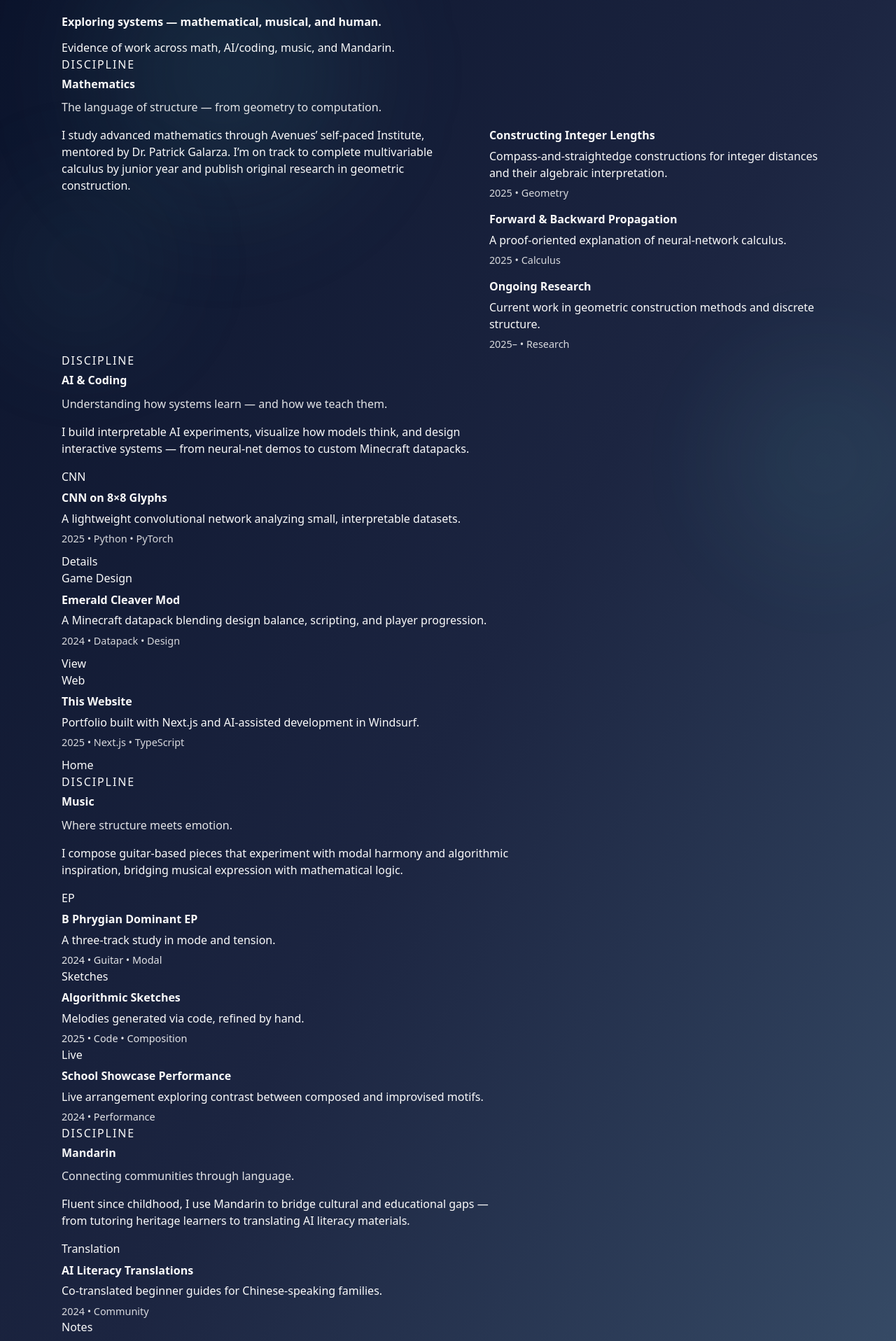
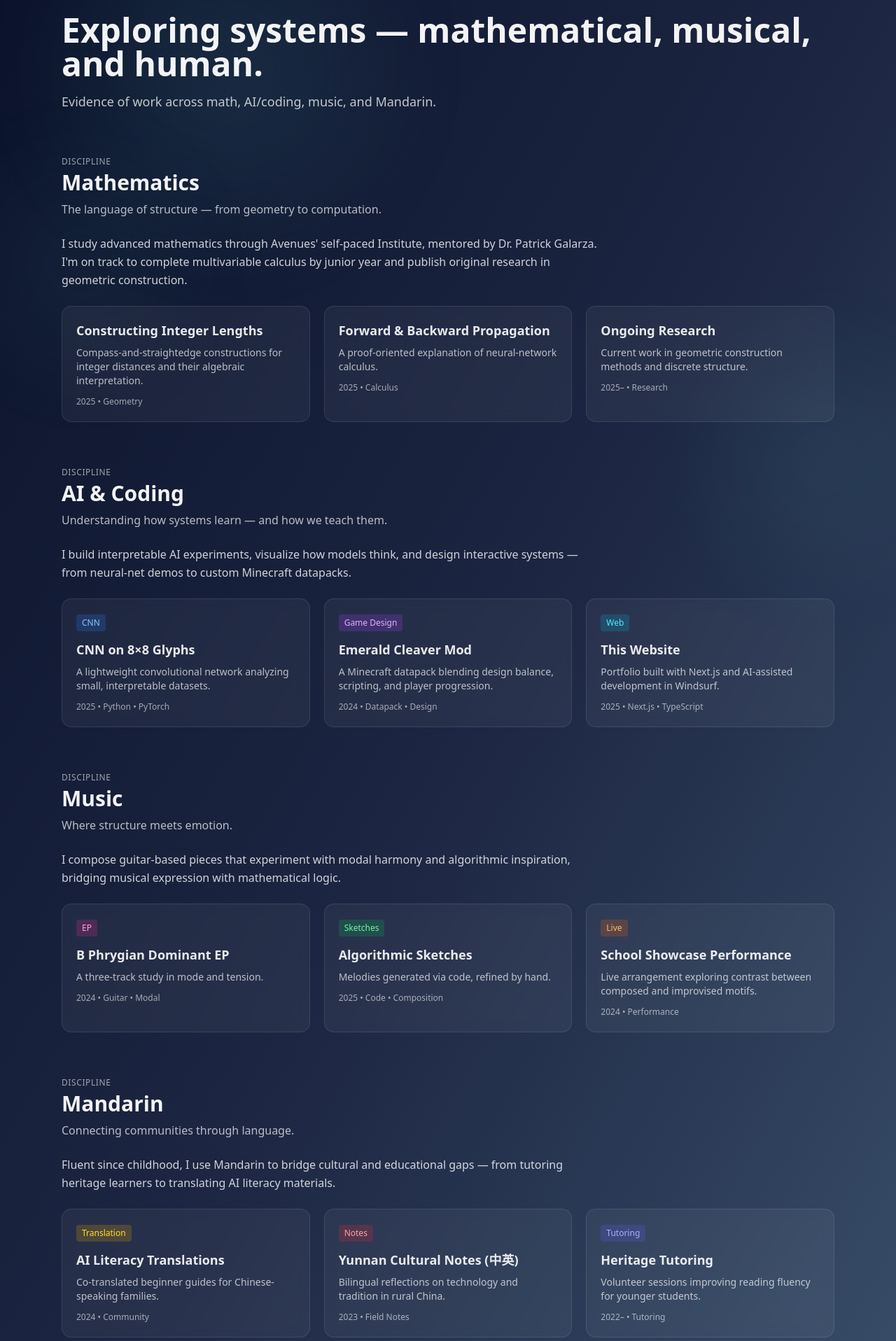
Before and after one commit to bingst0n/bingst0n.github.io, a Next.js app: page /projects-skills in a window 1280 px wide. Shown: the part 80-1996 px from the top of the page at 70% size. Built offline with nearby package versions, Linux system fonts and the light colour scheme.

Commit message:
Rewrite Projects & Skills and About pages with blue theme: proper text sizes, rounded glassmorphic boxes, improved layout

```diff
--- a/app/projects-skills/page.tsx
+++ b/app/projects-skills/page.tsx
@@ -7,206 +7,177 @@ export const metadata = {
 
 export default function ProjectsSkillsPage() {
   return (
-    <>
+    <div className="space-y-16">
       {/* Intro */}
-      <section className="section">
-        <div className="container">
-          <h1 className="display" style={{ fontFamily: 'var(--font-mono)', fontWeight: 700 }}>
+      <section className="space-y-4">
+        <h1 className="text-4xl sm:text-5xl font-bold text-white/95">
           Exploring systems — mathematical, musical, and human.
         </h1>
-          <p className="mono" style={{ maxWidth: '65ch', marginTop: '0.8rem' }}>
+        <p className="text-lg text-white/75 max-w-3xl">
           Evidence of work across math, AI/coding, music, and Mandarin.
         </p>
-        </div>
       </section>
 
       {/* Math */}
-      <section className="section">
-        <div className="container">
+      <section className="space-y-6">
         <div>
-            <div className="mono" style={{ textTransform: 'uppercase', letterSpacing: '.12em' }}>Discipline</div>
-            <h2 style={{ fontFamily: 'var(--font-mono)', fontWeight: 700, marginTop: '.25rem' }}>Mathematics</h2>
-            <div className="rule" style={{ marginTop: '.4rem', maxWidth: '320px' }} />
-          </div>
-          <p className="mono" style={{ opacity: 0.9, marginTop: '0.6rem' }}>
+          <div className="text-xs uppercase tracking-wider text-white/60 mb-1">Discipline</div>
+          <h2 className="text-3xl font-bold text-white/95">Mathematics</h2>
+          <p className="text-white/70 mt-2">
             The language of structure — from geometry to computation.
           </p>
-          <div style={{ display: 'grid', gridTemplateColumns: '1.2fr 1fr', gap: '1.2rem', marginTop: '1rem' }}>
-            <div>
-              <p style={{ maxWidth: '70ch' }}>
-                I study advanced mathematics through Avenues’ self-paced Institute, mentored by Dr. Patrick Galarza. I’m on track
+        </div>
+        <p className="text-white/80 max-w-3xl leading-relaxed">
+          I study advanced mathematics through Avenues' self-paced Institute, mentored by Dr. Patrick Galarza. I'm on track
           to complete multivariable calculus by junior year and publish original research in geometric construction.
         </p>
-            </div>
-            <div className="grid" style={{ gridTemplateColumns: '1fr', gap: '0.9rem' }}>
-              <article className="card">
-                <h3 style={{ fontFamily: 'var(--font-mono)', fontWeight: 700 }}>Constructing Integer Lengths</h3>
-                <p className="mono" style={{ marginTop: '0.35rem' }}>
+        <div className="grid sm:grid-cols-2 lg:grid-cols-3 gap-5">
+          <article className="bg-white/5 border border-white/10 backdrop-blur rounded-xl p-5">
+            <h3 className="font-semibold text-lg text-white/90">Constructing Integer Lengths</h3>
+            <p className="text-white/70 text-sm mt-2">
               Compass-and-straightedge constructions for integer distances and their algebraic interpretation.
             </p>
-                <div className="mono" style={{ marginTop: '.4rem', fontSize: '.9rem', opacity: .85 }}>2025 • Geometry</div>
+            <div className="text-xs text-white/60 mt-3">2025 • Geometry</div>
           </article>
-              <article className="card">
-                <h3 style={{ fontFamily: 'var(--font-mono)', fontWeight: 700 }}>Forward & Backward Propagation</h3>
-                <p className="mono" style={{ marginTop: '0.35rem' }}>
+          <article className="bg-white/5 border border-white/10 backdrop-blur rounded-xl p-5">
+            <h3 className="font-semibold text-lg text-white/90">Forward & Backward Propagation</h3>
+            <p className="text-white/70 text-sm mt-2">
               A proof-oriented explanation of neural-network calculus.
             </p>
-                <div className="mono" style={{ marginTop: '.4rem', fontSize: '.9rem', opacity: .85 }}>2025 • Calculus</div>
+            <div className="text-xs text-white/60 mt-3">2025 • Calculus</div>
           </article>
-              <article className="card">
-                <h3 style={{ fontFamily: 'var(--font-mono)', fontWeight: 700 }}>Ongoing Research</h3>
-                <p className="mono" style={{ marginTop: '0.35rem' }}>
+          <article className="bg-white/5 border border-white/10 backdrop-blur rounded-xl p-5">
+            <h3 className="font-semibold text-lg text-white/90">Ongoing Research</h3>
+            <p className="text-white/70 text-sm mt-2">
               Current work in geometric construction methods and discrete structure.
             </p>
-                <div className="mono" style={{ marginTop: '.4rem', fontSize: '.9rem', opacity: .85 }}>2025– • Research</div>
+            <div className="text-xs text-white/60 mt-3">2025– • Research</div>
           </article>
-            </div>
-          </div>
         </div>
       </section>
 
       {/* AI & Coding */}
-      <section className="section">
-        <div className="container">
+      <section className="space-y-6">
         <div>
-            <div className="mono" style={{ textTransform: 'uppercase', letterSpacing: '.12em' }}>Discipline</div>
-            <h2 style={{ fontFamily: 'var(--font-mono)', fontWeight: 700, marginTop: '.25rem' }}>AI & Coding</h2>
-            <div className="rule" style={{ marginTop: '.4rem', maxWidth: '320px' }} />
-          </div>
-          <p className="mono" style={{ opacity: 0.9, marginTop: '0.6rem' }}>
+          <div className="text-xs uppercase tracking-wider text-white/60 mb-1">Discipline</div>
+          <h2 className="text-3xl font-bold text-white/95">AI & Coding</h2>
+          <p className="text-white/70 mt-2">
             Understanding how systems learn — and how we teach them.
           </p>
-          <p style={{ maxWidth: '70ch', marginTop: '1rem' }}>
+        </div>
+        <p className="text-white/80 max-w-3xl leading-relaxed">
           I build interpretable AI experiments, visualize how models think, and design interactive systems — from neural-net
           demos to custom Minecraft datapacks.
         </p>
-          <div className="grid grid-3" style={{ marginTop: '1rem' }}>
-            <article className="card">
-              <div className="tag">CNN</div>
-              <h3 style={{ fontFamily: 'var(--font-mono)', fontWeight: 700, marginTop: '0.4rem' }}>CNN on 8×8 Glyphs</h3>
-              <p className="mono" style={{ marginTop: '0.35rem' }}>
+        <div className="grid sm:grid-cols-2 lg:grid-cols-3 gap-5">
+          <article className="bg-white/5 border border-white/10 backdrop-blur rounded-xl p-5">
+            <div className="inline-block text-xs px-2 py-1 bg-blue-500/20 text-blue-300 rounded mb-3">CNN</div>
+            <h3 className="font-semibold text-lg text-white/90">CNN on 8×8 Glyphs</h3>
+            <p className="text-white/70 text-sm mt-2">
               A lightweight convolutional network analyzing small, interpretable datasets.
             </p>
-              <div className="mono" style={{ marginTop: '.4rem', fontSize: '.9rem', opacity: .85 }}>2025 • Python • PyTorch</div>
-              <div style={{ marginTop: '0.6rem', display: 'flex', gap: '.6rem', flexWrap: 'wrap' }}>
-                <Link className="btn" href="/projects-skills">Details</Link>
-              </div>
+            <div className="text-xs text-white/60 mt-3">2025 • Python • PyTorch</div>
           </article>
-            <article className="card">
-              <div className="tag">Game Design</div>
-              <h3 style={{ fontFamily: 'var(--font-mono)', fontWeight: 700, marginTop: '0.4rem' }}>Emerald Cleaver Mod</h3>
-              <p className="mono" style={{ marginTop: '0.35rem' }}>
+          <article className="bg-white/5 border border-white/10 backdrop-blur rounded-xl p-5">
+            <div className="inline-block text-xs px-2 py-1 bg-purple-500/20 text-purple-300 rounded mb-3">Game Design</div>
+            <h3 className="font-semibold text-lg text-white/90">Emerald Cleaver Mod</h3>
+            <p className="text-white/70 text-sm mt-2">
               A Minecraft datapack blending design balance, scripting, and player progression.
             </p>
-              <div className="mono" style={{ marginTop: '.4rem', fontSize: '.9rem', opacity: .85 }}>2024 • Datapack • Design</div>
-              <div style={{ marginTop: '0.6rem', display: 'flex', gap: '.6rem', flexWrap: 'wrap' }}>
-                <Link className="btn" href="/projects-skills">View</Link>
-              </div>
+            <div className="text-xs text-white/60 mt-3">2024 • Datapack • Design</div>
           </article>
-            <article className="card">
-              <div className="tag">Web</div>
-              <h3 style={{ fontFamily: 'var(--font-mono)', fontWeight: 700, marginTop: '0.4rem' }}>This Website</h3>
-              <p className="mono" style={{ marginTop: '0.35rem' }}>
+          <article className="bg-white/5 border border-white/10 backdrop-blur rounded-xl p-5">
+            <div className="inline-block text-xs px-2 py-1 bg-cyan-500/20 text-cyan-300 rounded mb-3">Web</div>
+            <h3 className="font-semibold text-lg text-white/90">This Website</h3>
+            <p className="text-white/70 text-sm mt-2">
               Portfolio built with Next.js and AI-assisted development in Windsurf.
             </p>
-              <div className="mono" style={{ marginTop: '.4rem', fontSize: '.9rem', opacity: .85 }}>2025 • Next.js • TypeScript</div>
-              <div style={{ marginTop: '0.6rem', display: 'flex', gap: '.6rem', flexWrap: 'wrap' }}>
-                <Link className="btn" href="/">Home</Link>
-              </div>
+            <div className="text-xs text-white/60 mt-3">2025 • Next.js • TypeScript</div>
           </article>
-          </div>
         </div>
       </section>
 
       {/* Music */}
-      <section className="section" style={{ background: 'var(--brunswick-green)', color: 'var(--tea-green)' }}>
-        <div className="container">
+      <section className="space-y-6">
         <div>
-            <div className="mono" style={{ textTransform: 'uppercase', letterSpacing: '.12em', color: 'var(--tea-green)' }}>Discipline</div>
-            <h2 style={{ fontFamily: 'var(--font-mono)', fontWeight: 700, color: 'var(--tea-green)', marginTop: '.25rem' }}>Music</h2>
-            <div className="rule" style={{ marginTop: '.4rem', maxWidth: '320px', background: 'var(--tea-green)' }} />
-          </div>
-          <p className="mono" style={{ opacity: 0.9, marginTop: '0.6rem', color: 'var(--tea-green)' }}>
+          <div className="text-xs uppercase tracking-wider text-white/60 mb-1">Discipline</div>
+          <h2 className="text-3xl font-bold text-white/95">Music</h2>
+          <p className="text-white/70 mt-2">
             Where structure meets emotion.
           </p>
-          <p style={{ maxWidth: '70ch', marginTop: '1rem' }}>
+        </div>
+        <p className="text-white/80 max-w-3xl leading-relaxed">
           I compose guitar-based pieces that experiment with modal harmony and algorithmic inspiration, bridging musical
           expression with mathematical logic.
         </p>
-          <div className="grid grid-3" style={{ marginTop: '1rem' }}>
-            <article className="card" style={{ background: 'color-mix(in srgb, var(--tea-green) 85%, transparent)' }}>
-              <div className="tag">EP</div>
-              <h3 style={{ fontFamily: 'var(--font-mono)', fontWeight: 700, marginTop: '0.4rem' }}>B Phrygian Dominant EP</h3>
-              <p className="mono" style={{ marginTop: '0.35rem' }}>A three-track study in mode and tension.</p>
-              <div className="mono" style={{ marginTop: '.4rem', fontSize: '.9rem', opacity: .9 }}>2024 • Guitar • Modal</div>
+        <div className="grid sm:grid-cols-2 lg:grid-cols-3 gap-5">
+          <article className="bg-white/5 border border-white/10 backdrop-blur rounded-xl p-5">
+            <div className="inline-block text-xs px-2 py-1 bg-pink-500/20 text-pink-300 rounded mb-3">EP</div>
+            <h3 className="font-semibold text-lg text-white/90">B Phrygian Dominant EP</h3>
+            <p className="text-white/70 text-sm mt-2">A three-track study in mode and tension.</p>
+            <div className="text-xs text-white/60 mt-3">2024 • Guitar • Modal</div>
           </article>
-            <article className="card" style={{ background: 'color-mix(in srgb, var(--tea-green) 85%, transparent)' }}>
-              <div className="tag">Sketches</div>
-              <h3 style={{ fontFamily: 'var(--font-mono)', fontWeight: 700, marginTop: '0.4rem' }}>Algorithmic Sketches</h3>
-              <p className="mono" style={{ marginTop: '0.35rem' }}>Melodies generated via code, refined by hand.</p>
-              <div className="mono" style={{ marginTop: '.4rem', fontSize: '.9rem', opacity: .9 }}>2025 • Code • Composition</div>
+          <article className="bg-white/5 border border-white/10 backdrop-blur rounded-xl p-5">
+            <div className="inline-block text-xs px-2 py-1 bg-green-500/20 text-green-300 rounded mb-3">Sketches</div>
+            <h3 className="font-semibold text-lg text-white/90">Algorithmic Sketches</h3>
+            <p className="text-white/70 text-sm mt-2">Melodies generated via code, refined by hand.</p>
+            <div className="text-xs text-white/60 mt-3">2025 • Code • Composition</div>
           </article>
-            <article className="card" style={{ background: 'color-mix(in srgb, var(--tea-green) 85%, transparent)' }}>
-              <div className="tag">Live</div>
-              <h3 style={{ fontFamily: 'var(--font-mono)', fontWeight: 700, marginTop: '0.4rem' }}>School Showcase Performance</h3>
-              <p className="mono" style={{ marginTop: '0.35rem' }}>Live arrangement exploring contrast between composed and improvised motifs.</p>
-              <div className="mono" style={{ marginTop: '.4rem', fontSize: '.9rem', opacity: .9 }}>2024 • Performance</div>
+          <article className="bg-white/5 border border-white/10 backdrop-blur rounded-xl p-5">
+            <div className="inline-block text-xs px-2 py-1 bg-orange-500/20 text-orange-300 rounded mb-3">Live</div>
+            <h3 className="font-semibold text-lg text-white/90">School Showcase Performance</h3>
+            <p className="text-white/70 text-sm mt-2">Live arrangement exploring contrast between composed and improvised motifs.</p>
+            <div className="text-xs text-white/60 mt-3">2024 • Performance</div>
           </article>
-          </div>
         </div>
       </section>
 
       {/* Mandarin */}
-      <section className="section" style={{ background: 'var(--sage)' }}>
-        <div className="container">
+      <section className="space-y-6">
         <div>
-            <div className="mono" style={{ textTransform: 'uppercase', letterSpacing: '.12em' }}>Discipline</div>
-            <h2 style={{ fontFamily: 'var(--font-mono)', fontWeight: 700, marginTop: '.25rem' }}>Mandarin</h2>
-            <div className="rule" style={{ marginTop: '.4rem', maxWidth: '320px' }} />
-          </div>
-          <p className="mono" style={{ opacity: 0.9, marginTop: '0.6rem' }}>
+          <div className="text-xs uppercase tracking-wider text-white/60 mb-1">Discipline</div>
+          <h2 className="text-3xl font-bold text-white/95">Mandarin</h2>
+          <p className="text-white/70 mt-2">
             Connecting communities through language.
           </p>
-          <p style={{ maxWidth: '70ch', marginTop: '1rem' }}>
+        </div>
+        <p className="text-white/80 max-w-3xl leading-relaxed">
           Fluent since childhood, I use Mandarin to bridge cultural and educational gaps — from tutoring heritage learners
           to translating AI literacy materials.
         </p>
-          <div className="grid grid-3" style={{ marginTop: '1rem' }}>
-            <article className="card">
-              <div className="tag">Translation</div>
-              <h3 style={{ fontFamily: 'var(--font-mono)', fontWeight: 700, marginTop: '0.4rem' }}>AI Literacy Translations</h3>
-              <p className="mono" style={{ marginTop: '0.35rem' }}>Co-translated beginner guides for Chinese-speaking families.</p>
-              <div className="mono" style={{ marginTop: '.4rem', fontSize: '.9rem', opacity: .85 }}>2024 • Community</div>
+        <div className="grid sm:grid-cols-2 lg:grid-cols-3 gap-5">
+          <article className="bg-white/5 border border-white/10 backdrop-blur rounded-xl p-5">
+            <div className="inline-block text-xs px-2 py-1 bg-yellow-500/20 text-yellow-300 rounded mb-3">Translation</div>
+            <h3 className="font-semibold text-lg text-white/90">AI Literacy Translations</h3>
+            <p className="text-white/70 text-sm mt-2">Co-translated beginner guides for Chinese-speaking families.</p>
+            <div className="text-xs text-white/60 mt-3">2024 • Community</div>
           </article>
-            <article className="card">
-              <div className="tag">Notes</div>
-              <h3 style={{ fontFamily: 'var(--font-mono)', fontWeight: 700, marginTop: '0.4rem' }}>Yunnan Cultural Notes (中英)</h3>
-              <p className="mono" style={{ marginTop: '0.35rem' }}>Bilingual reflections on technology and tradition in rural China.</p>
-              <div className="mono" style={{ marginTop: '.4rem', fontSize: '.9rem', opacity: .85 }}>2023 • Field Notes</div>
+          <article className="bg-white/5 border border-white/10 backdrop-blur rounded-xl p-5">
+            <div className="inline-block text-xs px-2 py-1 bg-red-500/20 text-red-300 rounded mb-3">Notes</div>
+            <h3 className="font-semibold text-lg text-white/90">Yunnan Cultural Notes (中英)</h3>
+            <p className="text-white/70 text-sm mt-2">Bilingual reflections on technology and tradition in rural China.</p>
+            <div className="text-xs text-white/60 mt-3">2023 • Field Notes</div>
           </article>
-            <article className="card">
-              <div className="tag">Tutoring</div>
-              <h3 style={{ fontFamily: 'var(--font-mono)', fontWeight: 700, marginTop: '0.4rem' }}>Heritage Tutoring</h3>
-              <p className="mono" style={{ marginTop: '0.35rem' }}>Volunteer sessions improving reading fluency for younger students.</p>
-              <div className="mono" style={{ marginTop: '.4rem', fontSize: '.9rem', opacity: .85 }}>2022– • Tutoring</div>
+          <article className="bg-white/5 border border-white/10 backdrop-blur rounded-xl p-5">
+            <div className="inline-block text-xs px-2 py-1 bg-indigo-500/20 text-indigo-300 rounded mb-3">Tutoring</div>
+            <h3 className="font-semibold text-lg text-white/90">Heritage Tutoring</h3>
+            <p className="text-white/70 text-sm mt-2">Volunteer sessions improving reading fluency for younger students.</p>
+            <div className="text-xs text-white/60 mt-3">2022– • Tutoring</div>
           </article>
-          </div>
         </div>
       </section>
 
       {/* Ending */}
-      <section className="section">
-        <div className="container" style={{ textAlign: 'center' }}>
-          <p style={{ maxWidth: '68ch', marginInline: 'auto' }}>
+      <section className="text-center space-y-6 pt-8">
+        <p className="text-white/75 max-w-3xl mx-auto">
           Across every field — whether mathematical reasoning, machine intelligence, music, or language — I explore how systems
           carry meaning.
         </p>
-          <div style={{ marginTop: '1rem' }}>
-            <Link className="btn" href="#">Back to Top</Link>
-            <Link className="btn" href="/about" style={{ marginLeft: '.6rem' }}>About Me</Link>
-          </div>
+        <div className="flex gap-4 justify-center">
+          <Link href="#" className="text-white/70 hover:text-white/90 hover:underline transition-colors">Back to Top</Link>
+          <Link href="/about" className="text-white/70 hover:text-white/90 hover:underline transition-colors">About Me</Link>
         </div>
       </section>
-    </>
+    </div>
   );
 }
```
Also changed, not shown: app/about/page.tsx (+56 -52 lines), public/graphics/neuralnetwork.png. Lines whose indentation alone changed are shown as unchanged.
